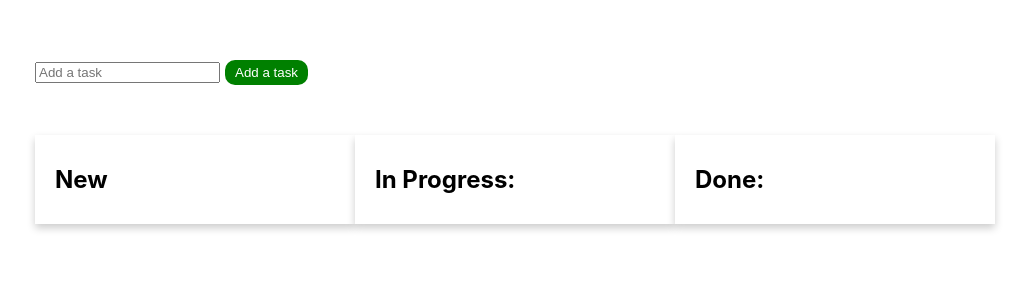
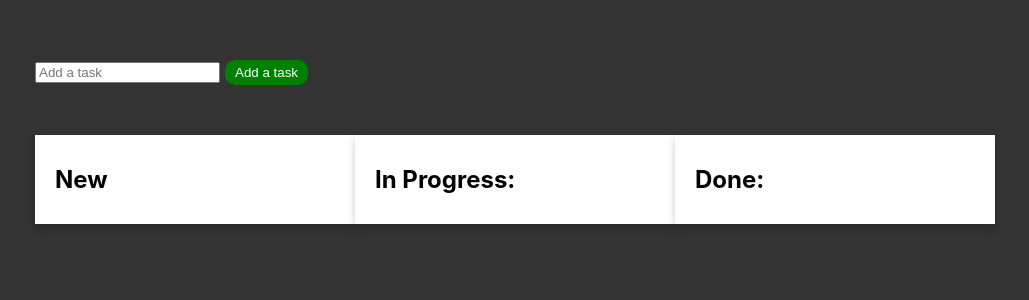
Before and after one commit to angelo5003/trello-board, a React (Create React App) app: page / in a window 1280 px wide. Shown: the top 300 px of the page, without its empty margins (125-1154 px from the left). Built offline with nearby package versions, Linux system fonts and the light colour scheme.

Commit message:
feat: added a background color for the entire app

```diff
--- a/src/index.css
+++ b/src/index.css
@@ -1,13 +1,15 @@
 body {
+  background-color: #333;
+
   margin: 0;
-  font-family: -apple-system, BlinkMacSystemFont, 'Segoe UI', 'Roboto', 'Oxygen',
-    'Ubuntu', 'Cantarell', 'Fira Sans', 'Droid Sans', 'Helvetica Neue',
+  font-family: -apple-system, BlinkMacSystemFont, "Segoe UI", "Roboto", "Oxygen",
+    "Ubuntu", "Cantarell", "Fira Sans", "Droid Sans", "Helvetica Neue",
     sans-serif;
   -webkit-font-smoothing: antialiased;
   -moz-osx-font-smoothing: grayscale;
 }
 
 code {
-  font-family: source-code-pro, Menlo, Monaco, Consolas, 'Courier New',
+  font-family: source-code-pro, Menlo, Monaco, Consolas, "Courier New",
     monospace;
 }
```
